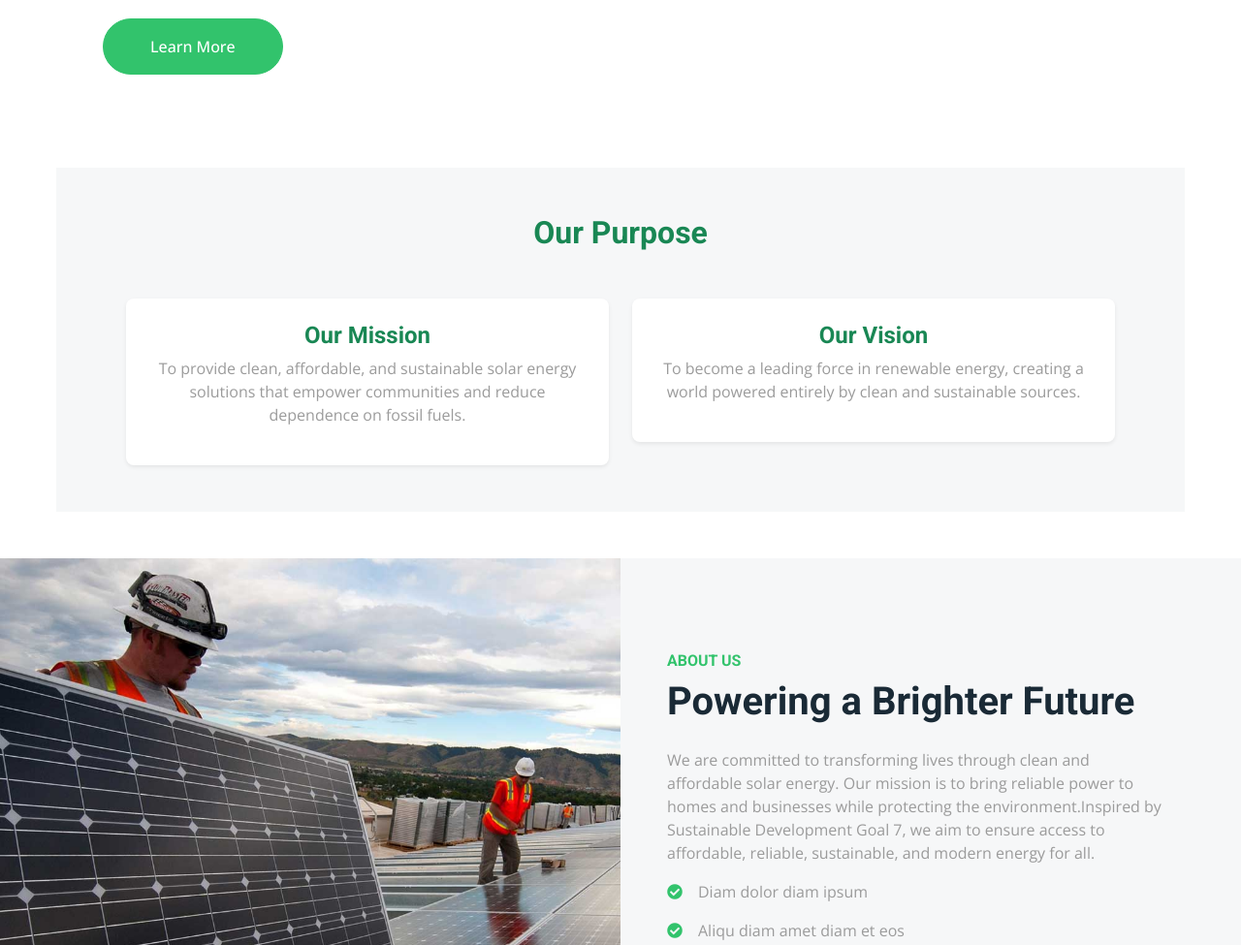
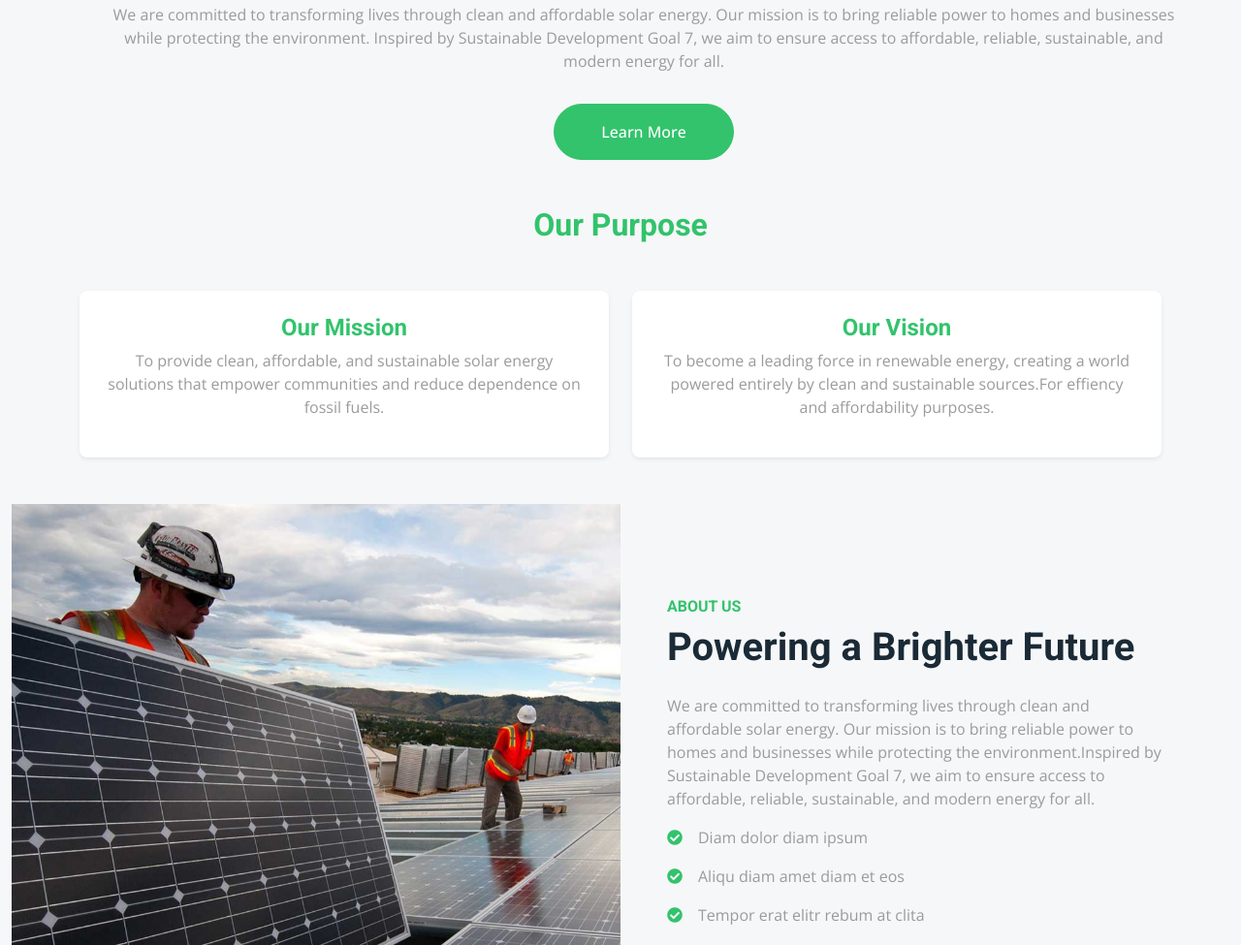
Before and after one commit to abigaelmilele1-del/SDG-7, a plain HTML site: page about.html in a window 1280 px wide. Shown: the part 665-1640 px from the top of the page at 97% size. Drawn offline with nearby package versions, Linux system fonts and the light colour scheme.

Commit message:
update about.html

```diff
--- a/about.html
+++ b/about.html
@@ -169,12 +169,12 @@
     </div> -->
     <!-- Feature Start -->
 
-
-    <div class="container">
+    <div class="container-xxl py-5 bg-light">
+    <div class="container text-center">
         <div class="row g-5 align-items-center">
 
             <div class="p-lg-5 pe-lg-0">
-                <h2 class="text-primary" style="text-align :center;">POWERING A BRIGHTER FUTURE</h2>
+                <h2 class="text-primary mb-5" style="text-align :center;">POWERING A BRIGHTER FUTURE</h2>
                 <p>
                     We are committed to transforming lives through clean and affordable solar energy.
                     Our mission is to bring reliable power to homes and businesses while protecting the environment.
@@ -184,16 +184,18 @@
 
                 <a class="btn btn-primary rounded-pill py-3 px-5 mt-3" style="text-align: center;" href="#">Learn More</a>
             </div>
-            <div class="container-xxl py-5 bg-light">
+        </div>
+    </div>
+
     <div class="container text-center">
 
-        <h2 class="text-success mb-5">Our Purpose</h2>
+        <h2 class="text-primary mb-5">Our Purpose</h2>
 
         <div class="row g-4">
 
             <div class="col-md-6">
                 <div class="p-4 shadow-sm rounded bg-white">
-                    <h4 class="text-success">Our Mission</h4>
+                    <h4 class="text-primary">Our Mission</h4>
                     <p>
                         To provide clean, affordable, and sustainable solar energy solutions
                         that empower communities and reduce dependence on fossil fuels.
@@ -203,10 +205,10 @@
 
             <div class="col-md-6">
                 <div class="p-4 shadow-sm rounded bg-white">
-                    <h4 class="text-success">Our Vision</h4>
+                    <h4 class="text-primary">Our Vision</h4>
                     <p>
                         To become a leading force in renewable energy, creating a world
-                        powered entirely by clean and sustainable sources.
+                        powered entirely by clean and sustainable sources.For effiency and affordability purposes.
                     </p>
                 </div>
             </div>
@@ -214,10 +216,8 @@
         </div>
 
     </div>
-</div>
 
-        </div>
-    </div>
+
 
 
 
```
